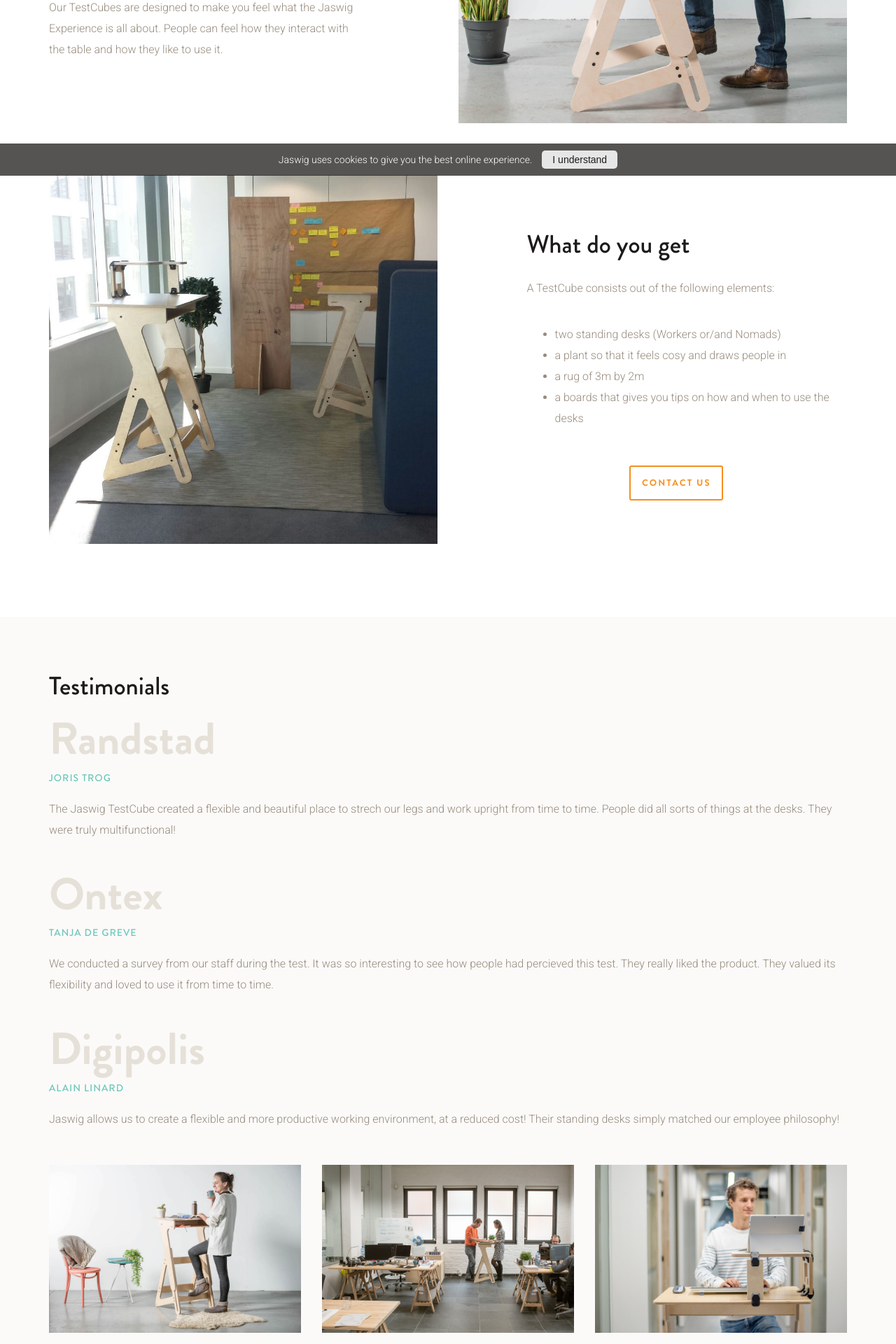
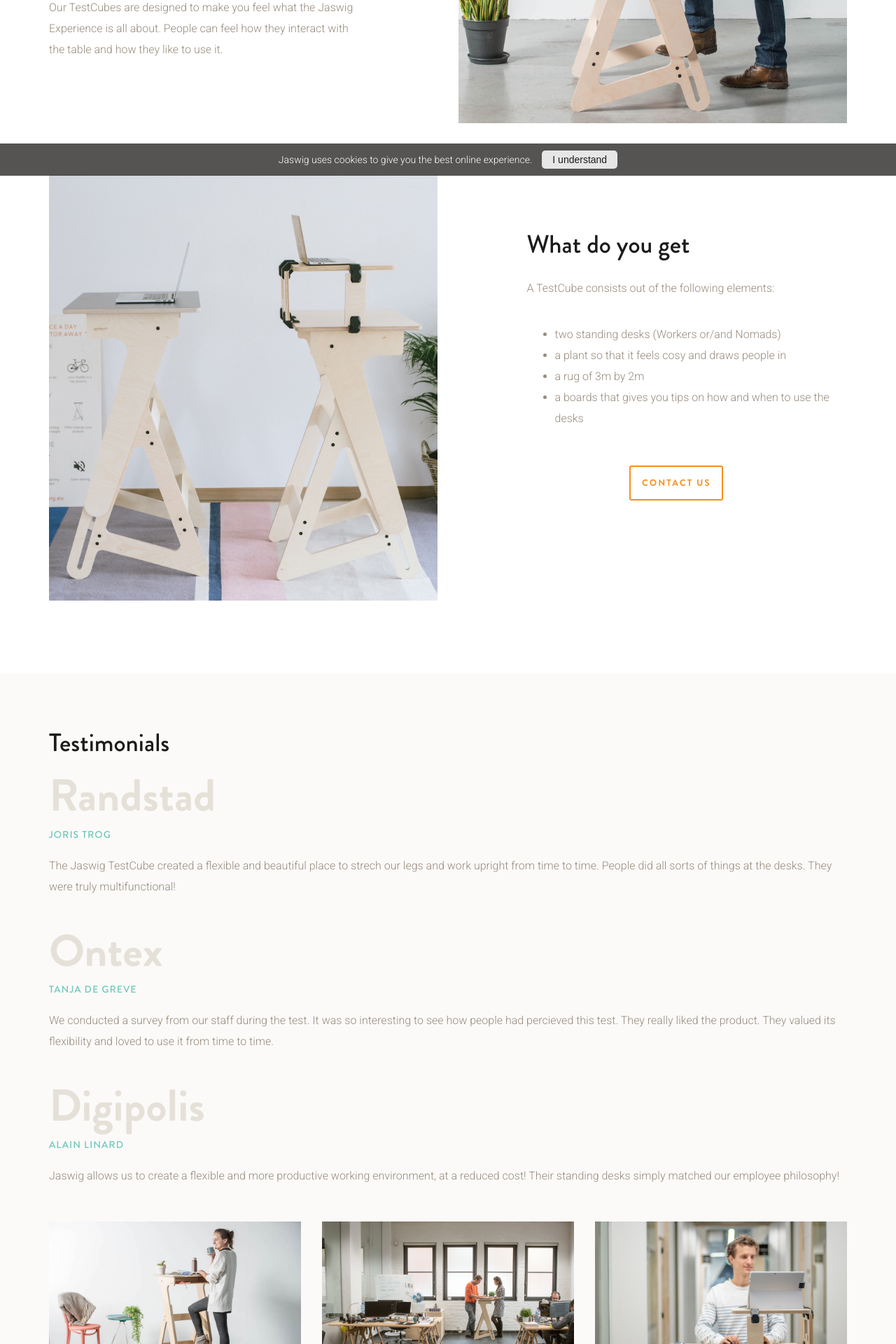
Before and after one commit to samuelrieder/jaswig.github.io, a Jekyll site: the page built from TestCube.html, in a window 1280 px wide. Shown: the part 649-2569 px from the top of the page at 70% size. Built offline with Jekyll 4.4.1, drawn with Linux system fonts in a browser that asks for light colours; nearby versions of some CDN libraries.

Commit message:
changes to testcube

```diff
--- a/TestCube.html
+++ b/TestCube.html
@@ -24,7 +24,7 @@ position: 3
   </div>
   <div class="row padding-bottom">
     <div class="col-xs-12 col-md-6">
-      <img src="/images/testcuberandstad.jpg" alt="Free test standing desk" title="This is what you get">
+      <img src="/images/Testcube_New.jpeg" alt="Free test standing desk" title="This is what you get">
     </div>
     <div class="col-xs-12 col-xs-offset-0 col-md-5 col-md-offset-1">
       <div class="testcube-promo__text-right">
```
Also changed, not shown: images/Testcube_New.jpeg (added).
